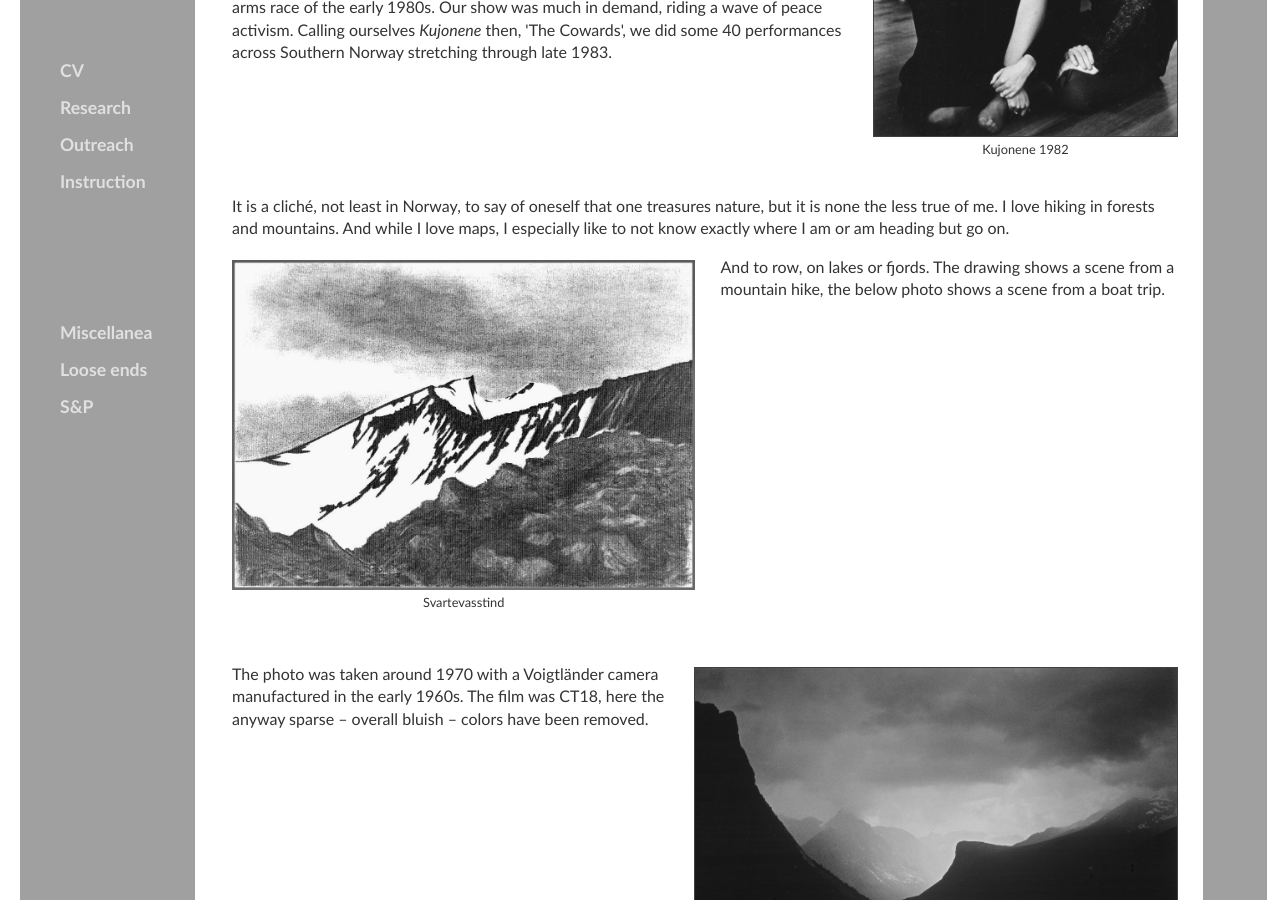
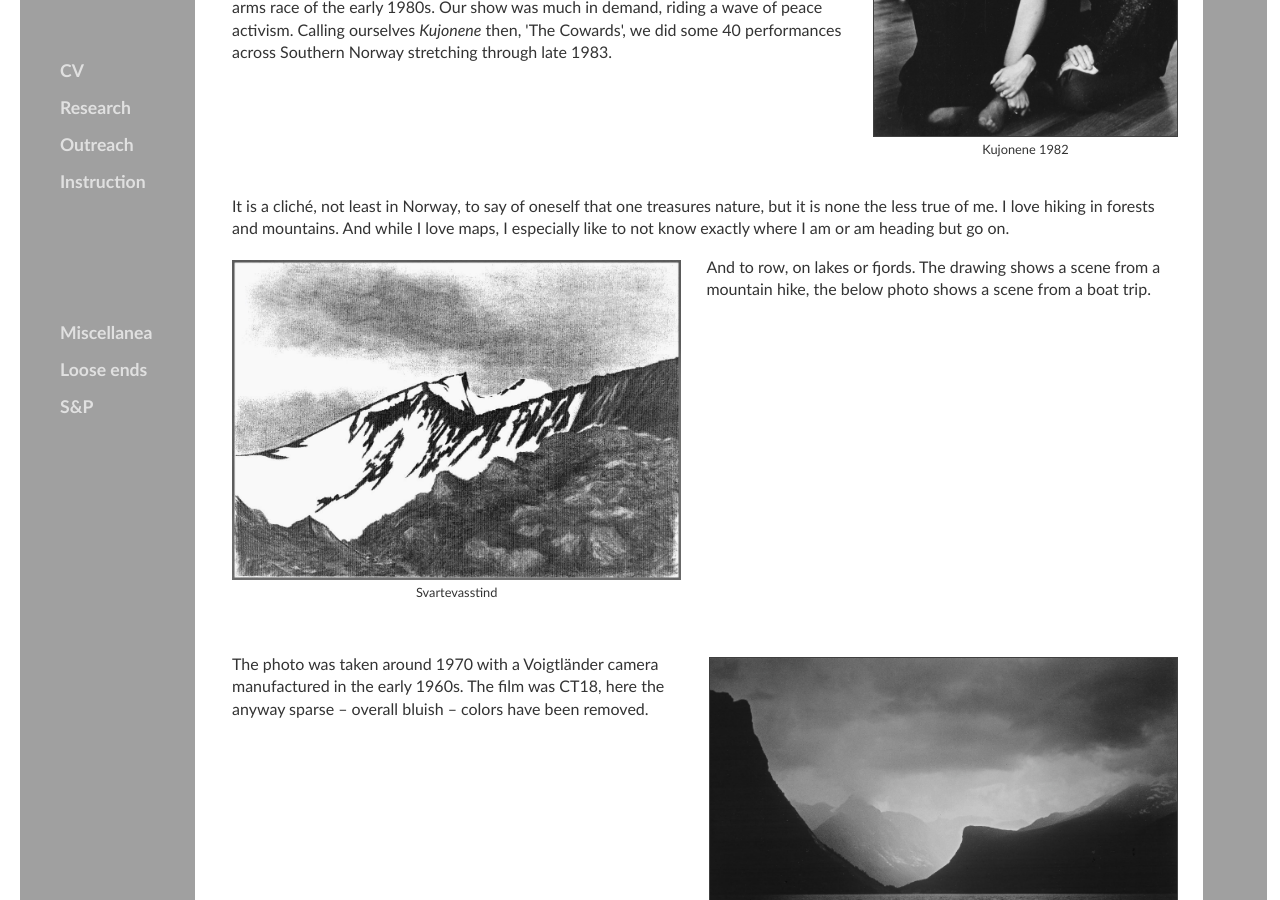
Before and after one commit to kjelljs/kjelljs.github.io, a Jekyll site: the page built from about/index.html, in a window 1280 px wide and 900 px high, scrolled down 4571 px. Built offline with Jekyll 4.4.1, drawn with Linux system fonts in a browser that asks for light colours.

Commit message:
Update index.html

```diff
--- a/about/index.html
+++ b/about/index.html
@@ -87,10 +87,10 @@ Amateur theater remained an important part of my life for some ten years after I
 <section>
 	</br>
 <p>It is a cliché, not least in Norway, to say of oneself that one treasures nature, but it is none the less true of me. I love hiking in forests and mountains. And while I love maps, I especially like to not know exactly where I am or am heading but go on.</p>
-<div style="float:left;"><figure class="leftfig"><img style="height:330px;" src="/pics/Svartevass.jpg"><figcaption>Svartevasstind</figcaption></figure></div>
+<div style="float:left;"><figure class="leftfig"><img style="height:320px;" src="/pics/Svartevass.jpg"><figcaption>Svartevasstind</figcaption></figure></div>
 <p>And to row, on lakes or fjords. The drawing shows a scene from a mountain hike, the below photo shows a scene from a boat trip.
 </p></section><section><h2>&nbsp;</h2>
-<div style="float:right;"><figure class="rightfig"><img style="height:330px; border: 1px solid #404040" src="/pics/NåsaBW.jpg"><figcaption>Innfjorden</figcaption></figure></div>
+<div style="float:right;"><figure class="rightfig"><img style="height:320px; border: 1px solid #404040" src="/pics/NåsaBW.jpg"><figcaption>Innfjorden</figcaption></figure></div>
 <p>The photo was taken around 1970 with a Voigtländer camera manufactured in the early 1960s. The film was CT18, here the anyway sparse – overall bluish – colors have been removed.</p>
 </section>
 <!--p> Unexpected lakes or ponds ... all that the glaciers left, rocks ragged or smooth, and all that grows in the grooves and valleys ... and to row, on lakes or fjords, reaching lonely shores and improbable harbors </p>-->
```
